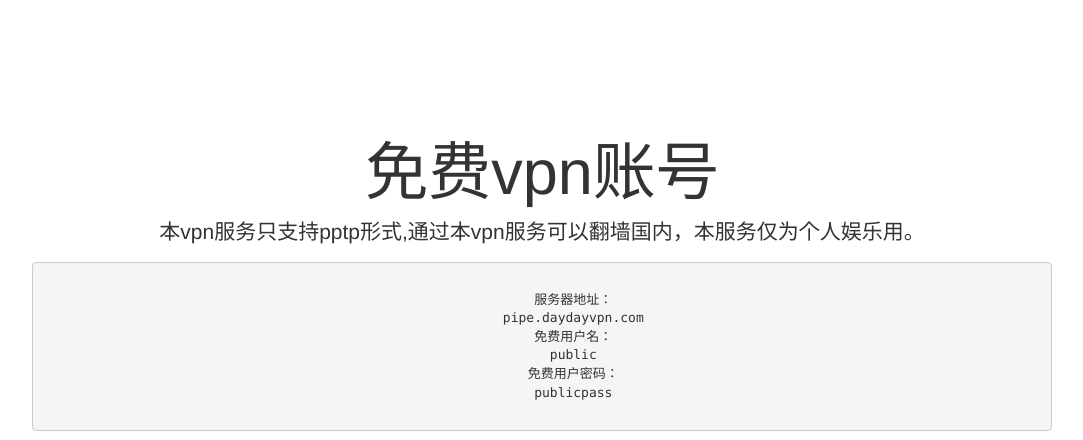
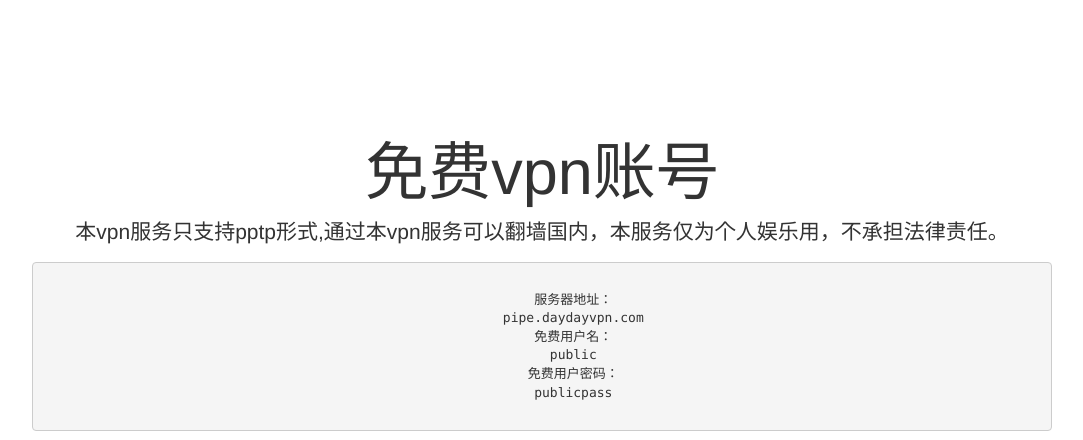
Before and after one commit to huyu/daydayvpn, a Yii app: template views/site/index.php in a window 1280 px wide. Shown: the top 440 px of the page, without its empty margins (98-1181 px from the left). Run offline with PHP 8.4 and a stand-in for Yii, Linux system fonts and the light colour scheme; the template is opened without the code that fills it, so the values that code supplies are empty; some libraries are stand-ins or nearby versions.

Commit message:
声明更新

```diff
--- a/views/site/index.php
+++ b/views/site/index.php
@@ -10,7 +10,7 @@ $this->title = 'daydayvpn合作社';
         <h1>免费vpn账号</h1>
 
         <p class="lead">
-        本vpn服务只支持pptp形式,通过本vpn服务可以翻墙国内，本服务仅为个人娱乐用。
+        本vpn服务只支持pptp形式,通过本vpn服务可以翻墙国内，本服务仅为个人娱乐用，不承担法律责任。
         <pre>
 
         服务器地址：
```
